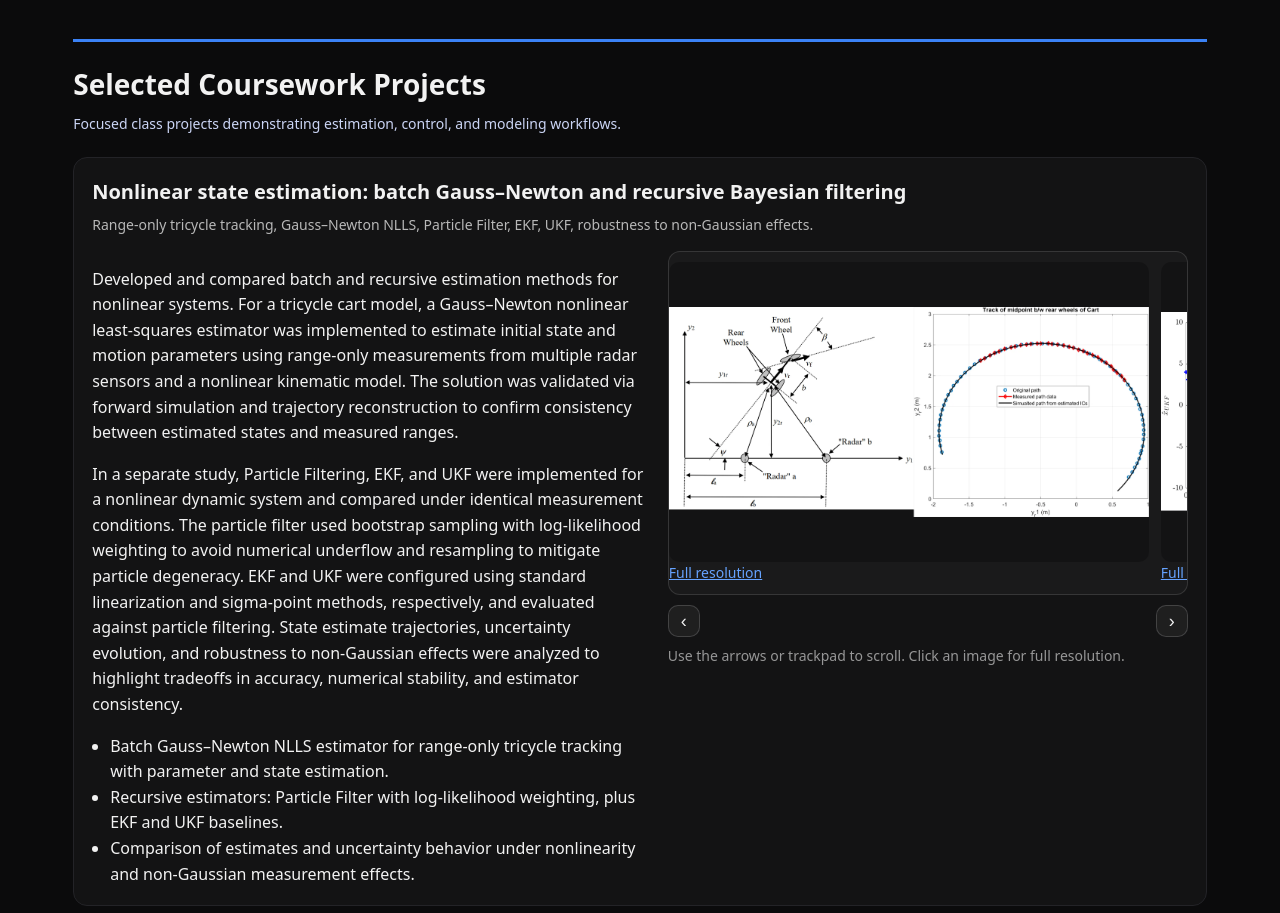
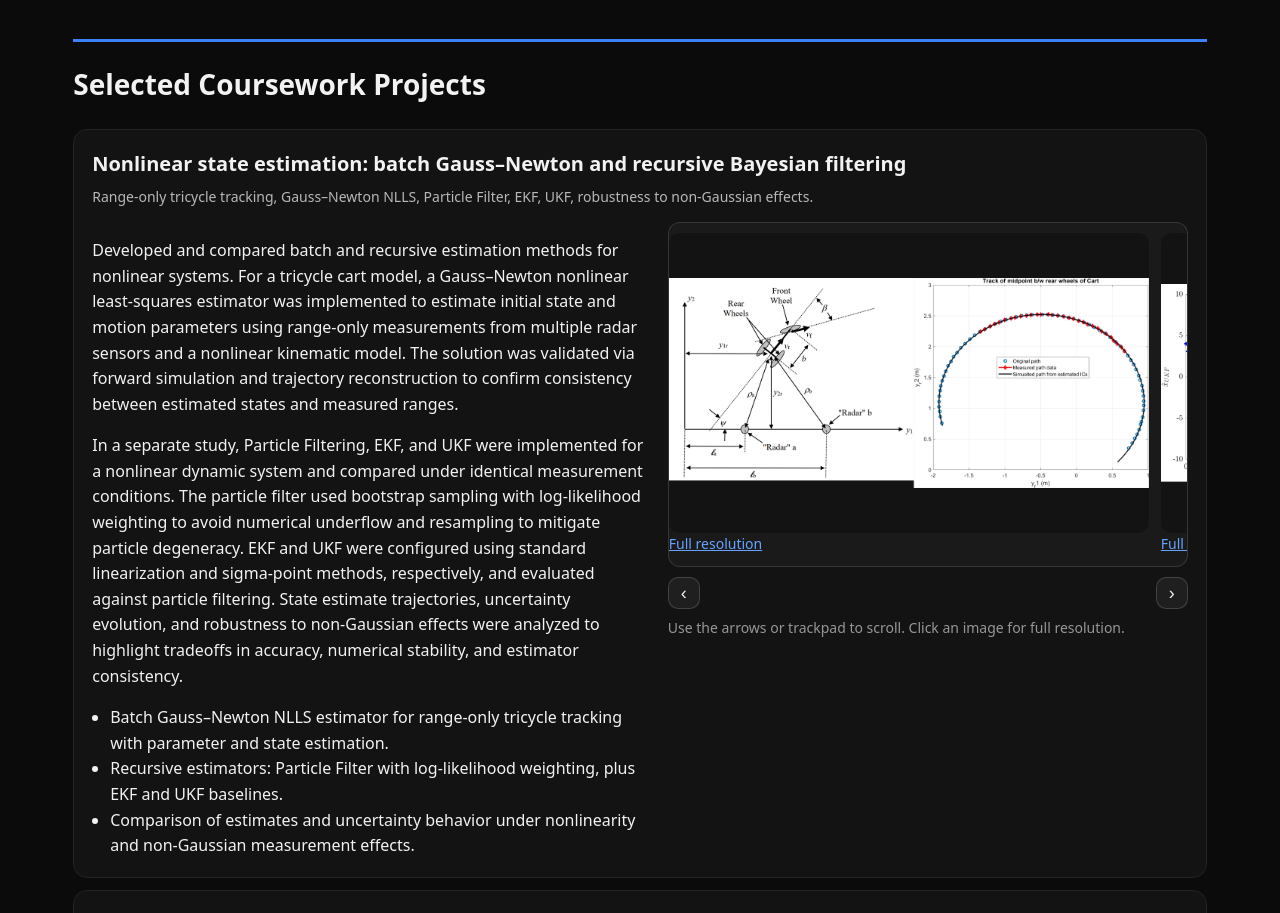
Before and after one commit to aashishshaju00/aashishshaju00.github.io, a plain HTML site: page projects.html in a window 1280 px wide. Shown: the part 2438-3351 px from the top of the page. Drawn offline with Linux system fonts and the light colour scheme.

Commit message:
Update projects.html

```diff
--- a/projects.html
+++ b/projects.html
@@ -467,7 +467,6 @@
       <section class="section">
         <div class="section-break">
           <h2>Selected Coursework Projects</h2>
-          <div class="small section-break-sub">Focused class projects demonstrating estimation, control, and modeling workflows.</div>
         </div>
 
 
```
